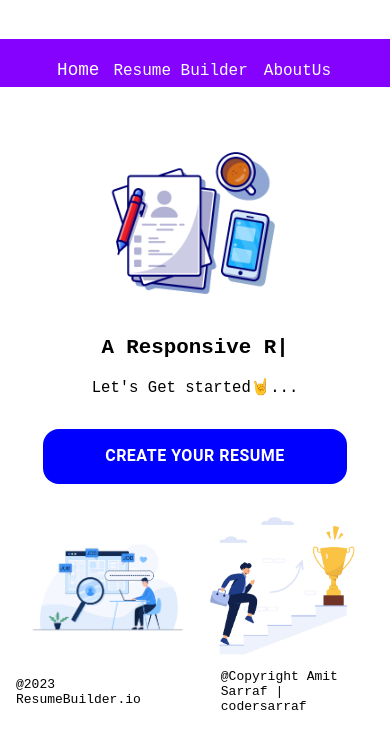
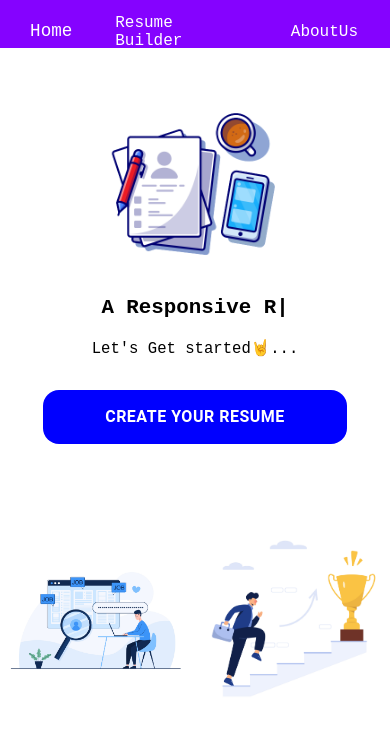
Before and after one commit to codersarraf/Resume-Builder---React-Project---wx3nh1mxebio, a React app: page / in a window 390 px wide. Shown: the top 748 px of the page. Built offline with nearby package versions, Linux system fonts and the light colour scheme.

Commit message:
initial commit

```diff
--- a/src/styles/App.css
+++ b/src/styles/App.css
@@ -4,10 +4,14 @@
     box-sizing: border-box;
 }
 
+html{
+    overflow-x: hidden;
+}
+
 body{
     width: 100vw;
     height: 100vh;
-    overflow-x: hidden;
+    /* overflow-x: hidden; */
     align-content: center;
     font-family:monospace;
     /* background-color: #dfdaed → #faaca8; */
@@ -405,7 +409,7 @@ span{
     }
     .image-cont{
         width: 100vw;
-        height: auto;
+        height: 38vh;
         display: flex;
         justify-content: center;
         flex-direction: row;
@@ -413,7 +417,7 @@ span{
     }
     #navbar {
         height: 3.2rem;
-        gap: 1rem;
+        gap: 2.8rem;
         justify-content: center;
         align-items: center;
         padding-bottom: 1.5rem;
@@ -424,7 +428,7 @@ span{
         height: auto;
     }
     .img-job {
-    width: 45vw;
+    width: 51vw;
     height: auto;
     margin: 0;
     }
@@ -446,15 +450,33 @@ span{
     }
     .footer-cont{
         gap: 5rem;
+        margin-top: 1rem;
     }
     #button{
         width: 7rem;
     }
-    fieldset,#form{
-        width: 95vw;
+    fieldset,input.MuiOutlinedInput-input{
+        width: 90vw;
         height: auto;
         margin: 0;
     }
+    #form{
+        width: 100vw;
+        height: auto;
+        margin: 0;
+    }
+    #heading{
+        margin-bottom: 2rem;
+    }
+    .previewContainer{
+        width: 92vw;
+        margin-bottom: 2rem;
+    }
+    body{
+        overflow-x: hidden;
+        height: auto;
+    }
+
     #abc{
         margin: 0;
     }
```
